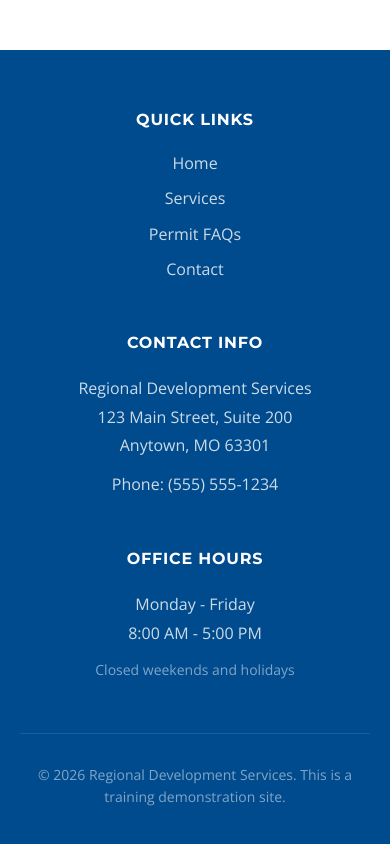
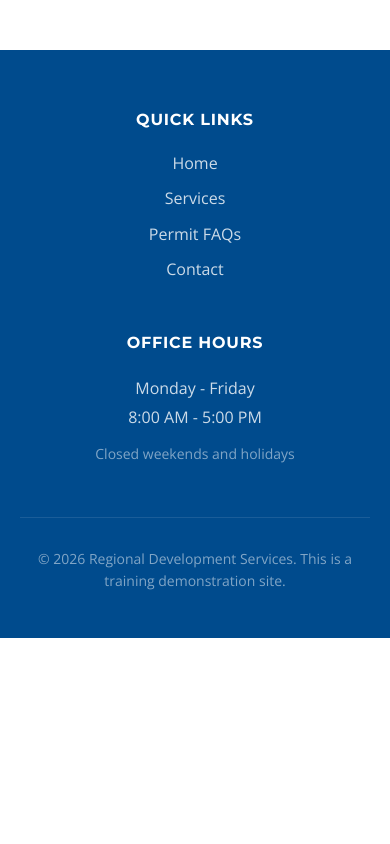
Before and after one commit to buildLittleWorlds/day-2-demo-edc, a plain HTML site: page index.html in a window 390 px wide. Shown: the part 3903-4747 px from the top of the page. After the commit the page ends 4541 px from the top, so only its background shows below. Drawn offline with nearby package versions, Linux system fonts and the light colour scheme.

Commit message:
Remove contact info from footer, keep generic branding
Simplified footer by removing address and phone number column.
Site already uses generic "Regional Development Services" branding.

Co-Authored-By: Claude Opus 4.5 <noreply@anthropic.com>

```diff
--- a/index.html
+++ b/index.html
@@ -144,13 +144,6 @@
                     </ul>
                 </div>
                 <div class="footer-col">
-                    <h4>Contact Info</h4>
-                    <p>Regional Development Services<br>
-                    123 Main Street, Suite 200<br>
-                    Anytown, MO 63301</p>
-                    <p>Phone: (555) 555-1234</p>
-                </div>
-                <div class="footer-col">
                     <h4>Office Hours</h4>
                     <p>Monday - Friday<br>
                     8:00 AM - 5:00 PM</p>
```
